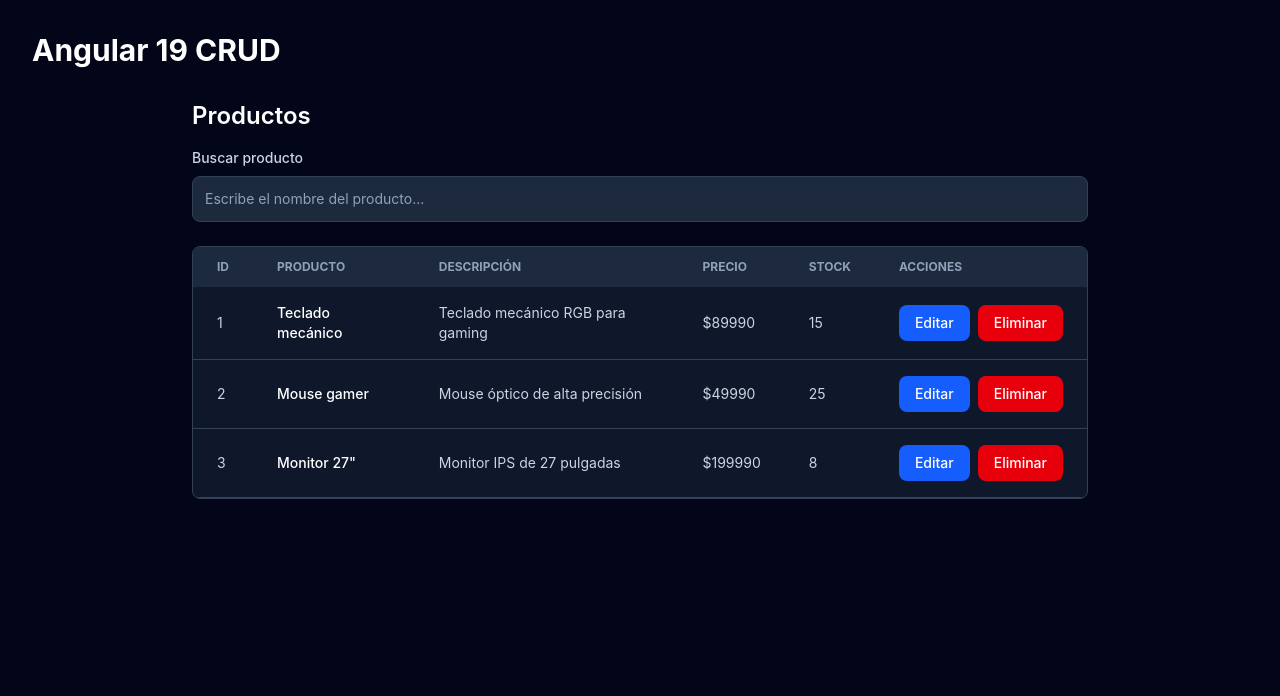
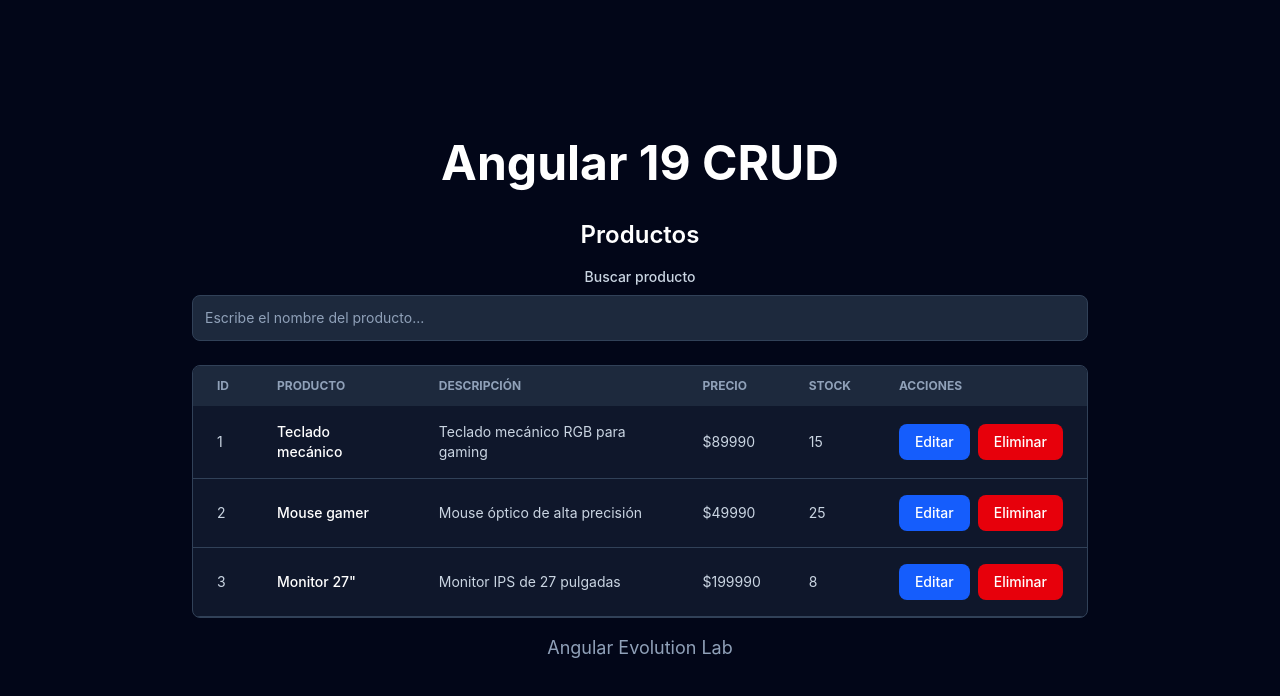
Before and after one commit to zlSiro/Angular_Evolution_lab, an Angular app in the folder angular19_crud/: page / in a window 1280 px wide. Shown: the top 696 px of the page. Built offline with nearby package versions, Linux system fonts and the light colour scheme.

Commit message:
feat: reestructurar app.component.html para mejorar la presentación y funcionalidad del componente de lista de productos

```diff
--- a/angular19_crud/src/app/app.component.html
+++ b/angular19_crud/src/app/app.component.html
@@ -1,22 +1,22 @@
-<main class="min-h-screen bg-slate-950 p-8">
+<!-- <main class="min-h-screen bg-slate-950 p-8">
 
   <h1 class="mb-8 text-3xl font-bold text-white">
     Angular 19 CRUD
   </h1>
 
-  <!-- <app-input-demo
+  <app-input-demo
     [product]="{
       id: 1,
       name: 'Teclado mecánico',
       price: 89990
     }"
-  /> -->
+  />
 
-  <!-- <app-output-demo
+  <app-output-demo
     (productDeleted)="onProductDeleted($event)"
-  /> -->
+  />
 
-  <!-- <div class="rounded-lg bg-slate-800 p-6 text-white">
+  <div class="rounded-lg bg-slate-800 p-6 text-white">
 
     <h2 class="mb-4 text-xl font-bold">
       Componente Padre
@@ -32,7 +32,7 @@
       [(value)]="name"
     />
 
-  </div> -->
+  </div>
 
   <app-product-list
    [products]="products"
@@ -40,4 +40,27 @@
 
 </main>
 
+<router-outlet /> -->
+
+<div class="min-h-screen bg-slate-950 flex items-center justify-center">
+
+  <div class="text-center">
+
+    <h1 class="text-5xl font-bold text-white">
+      Angular 19 CRUD
+    </h1>
+
+    <app-product-list
+      [products]="products"
+      (edit)="onEditProduct($event)"
+    />
+
+    <p class="mt-4 text-lg text-slate-400">
+      Angular Evolution Lab
+    </p>
+
+  </div>
+
+</div>
+
 <router-outlet />
```
